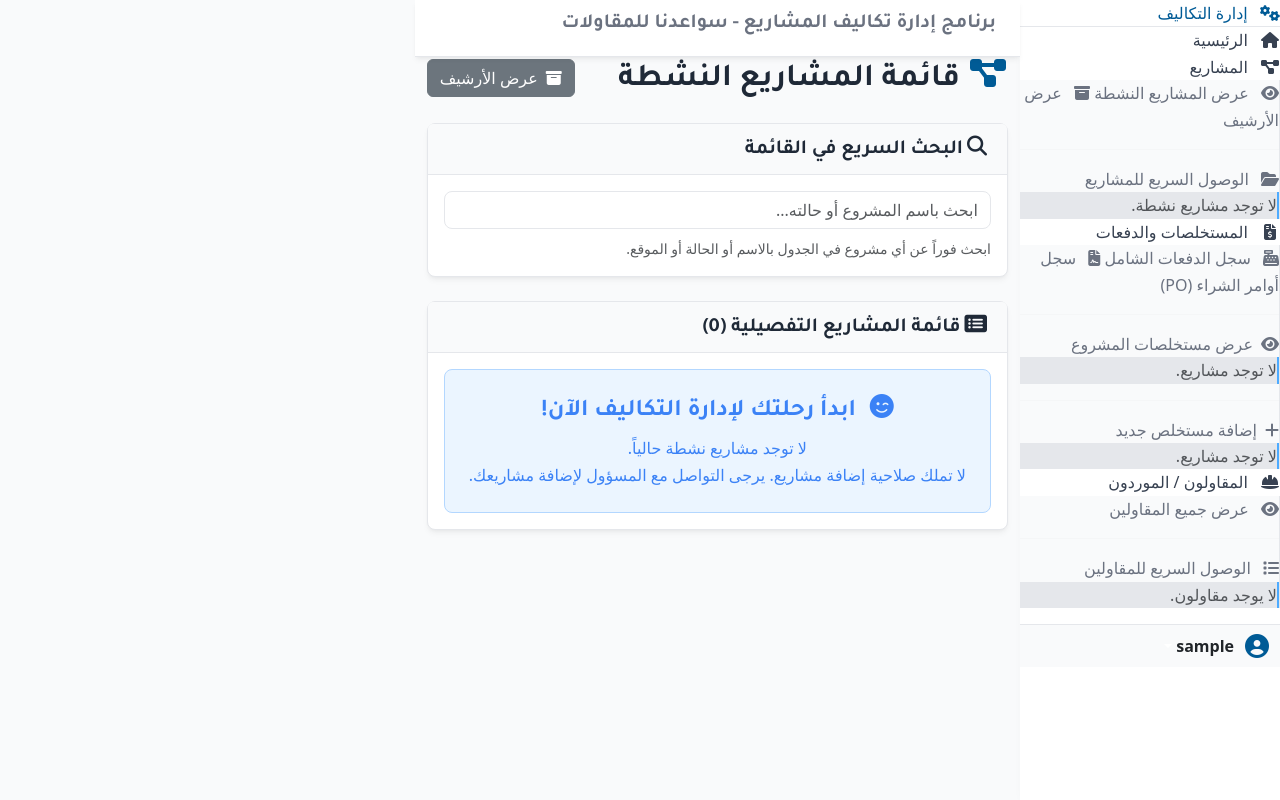
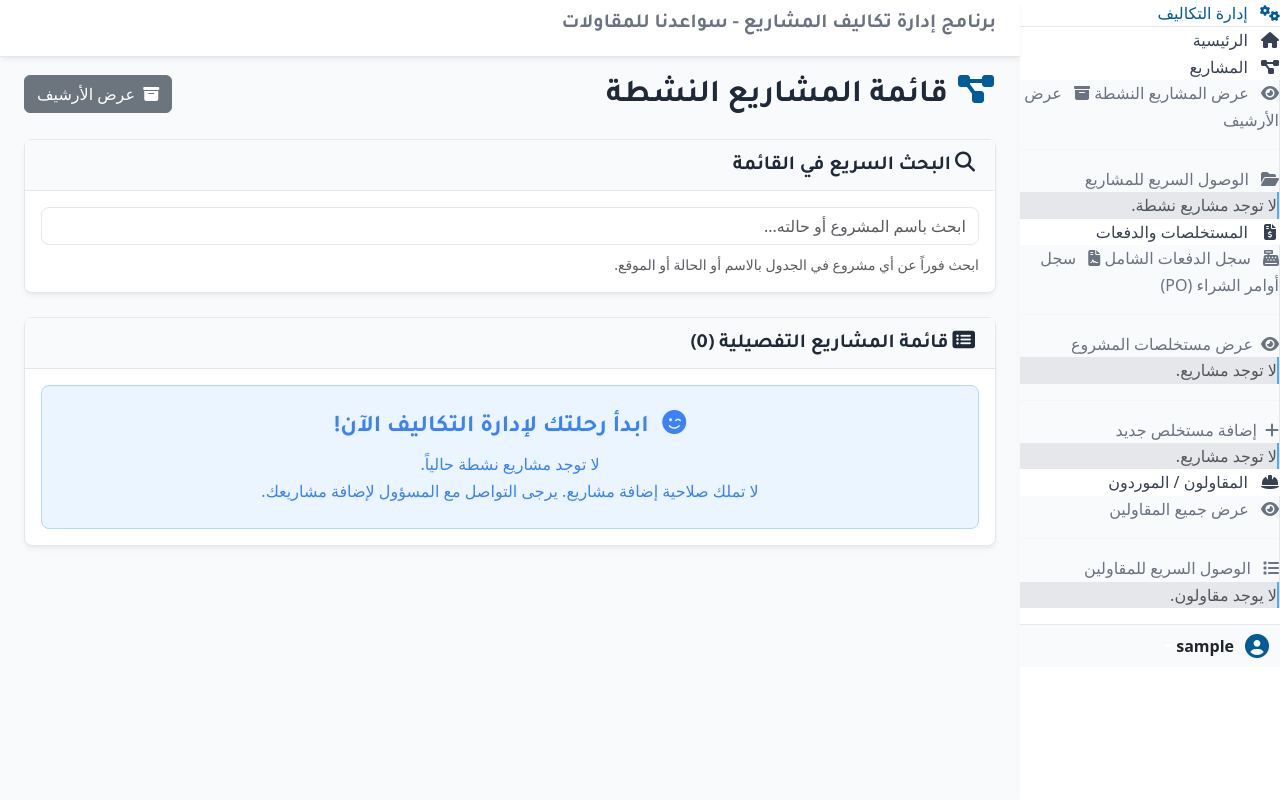
Before and after one commit to ahmedelsawy0003/SawaednaCostApp, a Flask app: page /projects in a window 1280 px wide. Run offline with Flask 3, Linux system fonts and the light colour scheme; the visitor is signed in with stand-in values (Sample User, id 1); data comes from the database, SQL or seed files in the repository; data that the repository does not hold is empty.

Commit message:
Themechange30

```diff
--- a/static/css/style.css
+++ b/static/css/style.css
@@ -101,6 +101,20 @@ a:hover {
 .sidebar::before {
     content: none;
 }
+
+/* **التعديل الجديد:** ضمان أن المحتوى الرئيسي يملأ المساحة المتبقية */
+.main-content-wrapper {
+    flex-grow: 1;
+    /* إزالة أي قيود عرض قصوى سابقة قد تكون موجودة هنا */
+}
+
+/* **التعديل الجديد:** إزالة قيود العرض من الحاوية الداخلية (container-fluid) */
+.main-content .container-fluid {
+    padding: 1rem 1.5rem; /* يمكن تعديل الهامش الداخلي حسب الرغبة */
+    width: 100%;
+    max-width: none; /* هذا هو المفتاح لاستغلال كامل العرض */
+}
+
 
 .topbar {
     /* خلفية بيضاء وحدود خفيفة */
```
